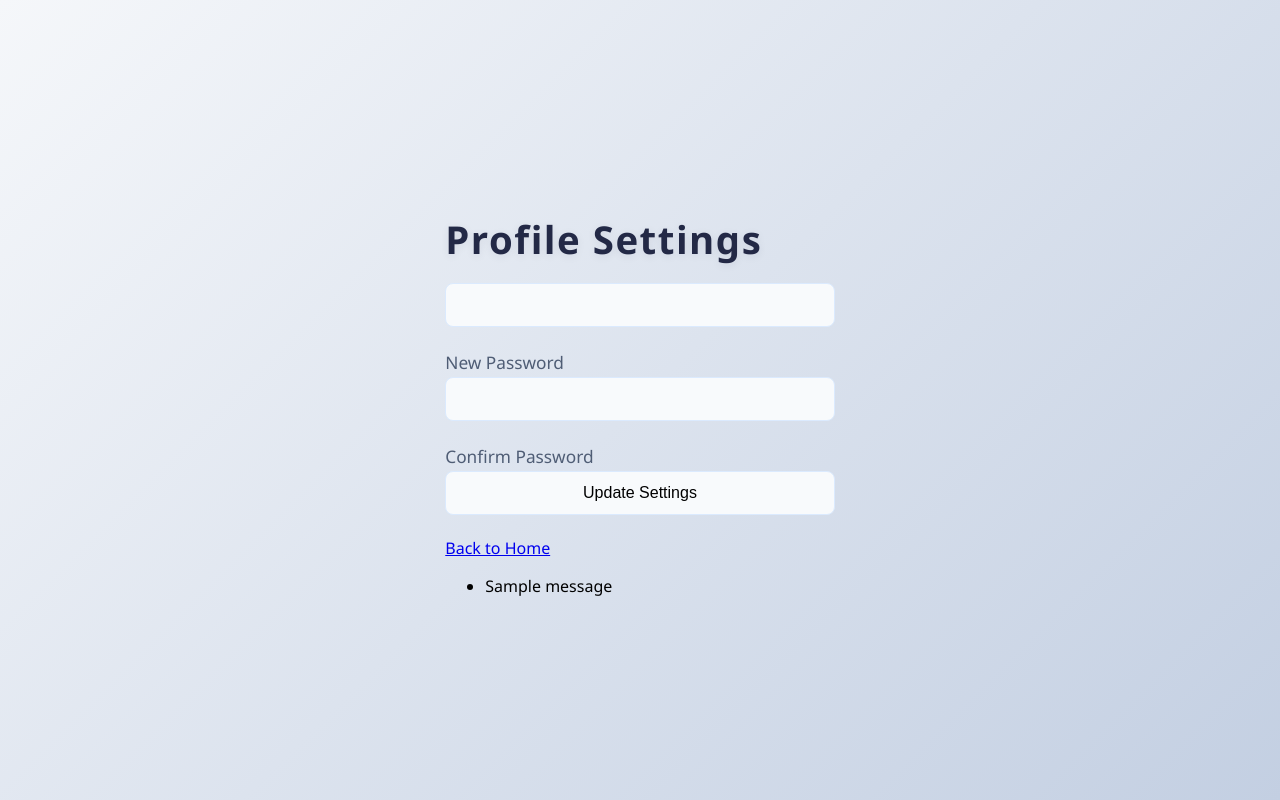
After one commit to tobinschleifer1/91896, a Flask app: template Templates/profile_settings.html in a window 1280 px wide. The commit adds this page. Run offline with Flask 3, Linux system fonts and the light colour scheme; the template is opened without the code that fills it, so the values that code supplies are empty; tables that the repository leaves empty hold one stand-in row (values such as "Sample post"); one stand-in notice (Sample message) is shown.

Commit message:
Enhance profile settings page with password update functionality and improve weight tracking display on home page

```diff
--- /dev/null
+++ b/Templates/profile_settings.html
@@ -0,0 +1,40 @@
+<!DOCTYPE html>
+<html lang="en">
+<head>
+    <meta charset="UTF-8">
+    <title>Profile Settings</title>
+    <link rel="stylesheet" href="{{ url_for('static', filename='css/main_styles.css') }}">
+</head>
+<body>
+<div class="center">
+    <h1>Profile Settings</h1>
+    <form method="POST">
+        <div class="txt_field">
+            <input type="password" name="new_password" required>
+            <label>New Password</label>
+            <span></span>
+        </div>
+        <div class="txt_field">
+            <input type="password" name="confirm_password" required>
+            <label>Confirm Password</label>
+            <span></span>
+        </div>
+        <!-- Optional: file upload -->
+        <!-- <input type="file" name="profile_picture"> -->
+        <input type="submit" value="Update Settings">
+    </form>
+    <div class="users_signup">
+        <a href="{{ url_for('home') }}">Back to Home</a>
+    </div>
+    {% with messages = get_flashed_messages() %}
+        {% if messages %}
+            <ul class="error">
+                {% for message in messages %}
+                    <li>{{ message }}</li>
+                {% endfor %}
+            </ul>
+        {% endif %}
+    {% endwith %}
+</div>
+</body>
+</html>
--- a/workout_tracker/app.py
+++ b/workout_tracker/app.py
@@ -154,6 +154,59 @@ def log_workout():
 
     return render_template('log_workout.html')
 
+from datetime import datetime
+
+@app.route('/profile_setup', methods=['GET', 'POST'])
+def profile_setup():
+    if 'user_id' not in session:
+        return redirect(url_for('login'))
+
+    user = User.query.get(session['user_id'])
+
+    if request.method == 'POST':
+        try:
+            current = float(request.form.get('current_weight'))
+            goal = float(request.form.get('goal_weight'))
+
+            if not (0 < current <= 300 and 0 < goal <= 300):
+                flash('Weight must be between 0 and 300 kg.')
+                return redirect(url_for('profile_setup'))
+
+            user.current_weight = current
+            user.goal_weight = goal
+            user.weight_updated = datetime.now().strftime('%Y-%m-%d %H:%M')  # ⏰ Store timestamp
+            db.session.commit()
+            flash("Profile updated successfully!")
+            return redirect(url_for('home'))
+
+        except ValueError:
+            flash('Invalid number input.')
+            return redirect(url_for('profile_setup'))
+
+    return render_template('profile_setup.html', user=user)
+
+
+@app.route('/update_profile', methods=['POST'])
+def update_profile():
+    if 'user_id' not in session:
+        return redirect(url_for('login'))
+
+    user = User.query.get(session['user_id'])
+
+    try:
+        user.current_weight = float(request.form['current_weight'])
+        user.goal_weight = float(request.form['goal_weight'])
+
+        if not (0 < user.current_weight <= 300 and 0 < user.goal_weight <= 300):
+            flash('Weight must be between 0 and 300 kg.')
+            return redirect(url_for('home'))
+
+        db.session.commit()
+        flash("Profile updated successfully!")
+    except ValueError:
+        flash("Invalid weight input.")
+    return redirect(url_for('home'))
+
 @app.route('/profile_setup', methods=['GET', 'POST'])
 def profile_setup():
     if 'user_id' not in session:
@@ -182,29 +235,6 @@ def profile_setup():
 
     return render_template('profile_setup.html', user=user)
 
-@app.route('/update_profile', methods=['POST'])
-def update_profile():
-    if 'user_id' not in session:
-        return redirect(url_for('login'))
-
-    user = User.query.get(session['user_id'])
-
-    try:
-        user.current_weight = float(request.form['current_weight'])
-        user.goal_weight = float(request.form['goal_weight'])
-
-        if not (0 < user.current_weight <= 300 and 0 < user.goal_weight <= 300):
-            flash('Weight must be between 0 and 300 kg.')
-            return redirect(url_for('home'))
-
-        db.session.commit()
-        flash("Profile updated successfully!")
-    except ValueError:
-        flash("Invalid weight input.")
-    return redirect(url_for('home'))
-
-
-
 if __name__ == '__main__':
     print("\n🔥 Flask is running at http://127.0.0.1:5000")
     app.run(debug=True)
```
Also changed, not shown: Templates/home_page.html (+24 -2 lines), workout_tracker/a.db.
